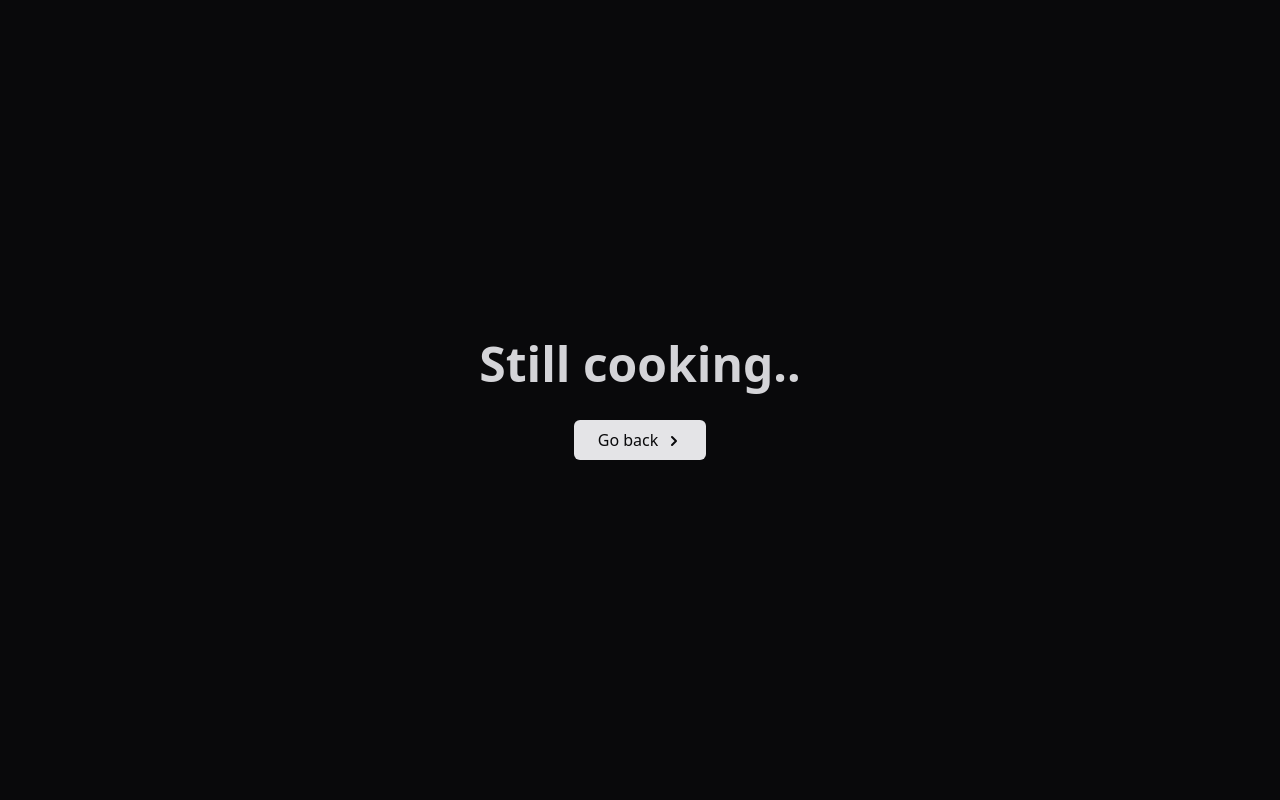
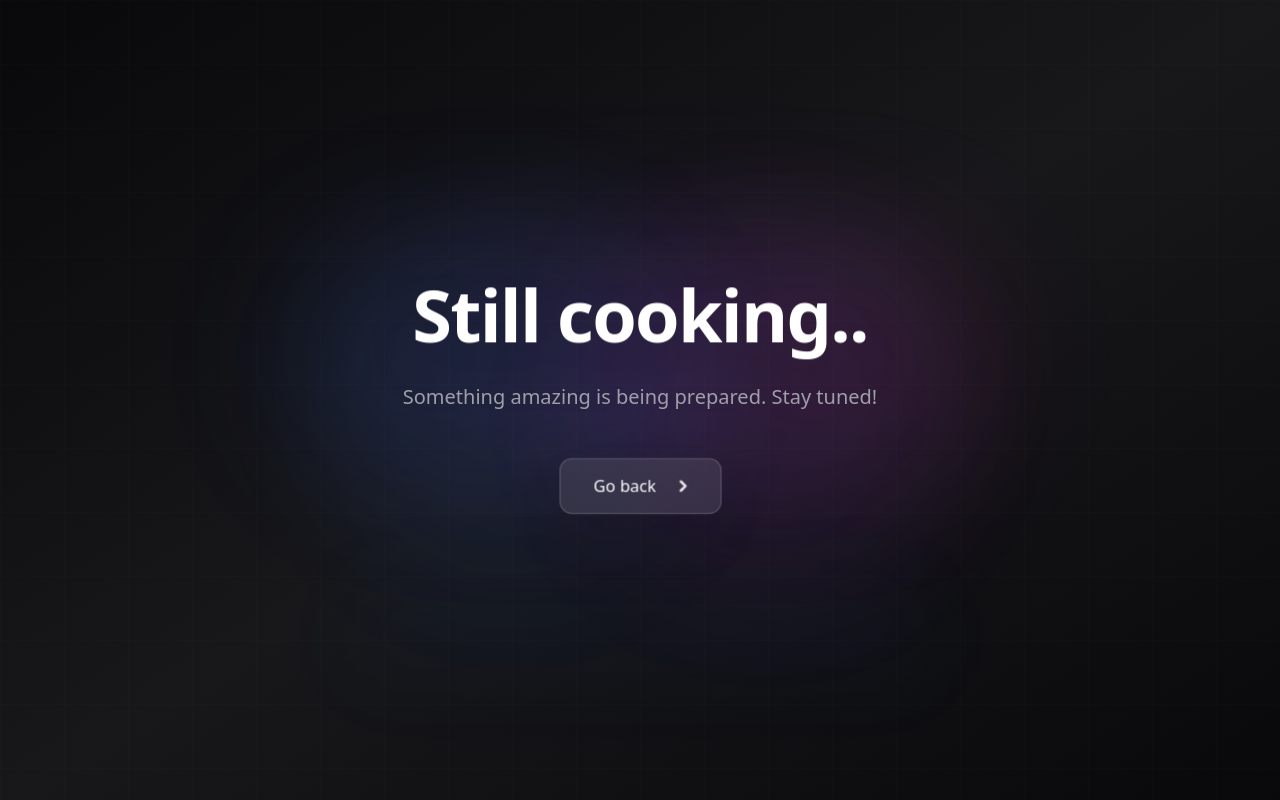
Before and after one commit to mehedi-hasan1102/blog.mehedi-hasan.me, a Next.js app: page / in a window 1280 px wide. Built offline with nearby package versions, Linux system fonts and the light colour scheme.

Commit message:
fix : i add data

```diff
--- a/app/page.tsx
+++ b/app/page.tsx
@@ -1,19 +1,164 @@
+"use client";
+
+import { useEffect, useRef } from "react";
+import { gsap } from "gsap";
+
 export default function Home() {
+  const titleRef = useRef<HTMLHeadingElement>(null);
+  const buttonRef = useRef<HTMLAnchorElement>(null);
+  const arrowRef = useRef<SVGSVGElement>(null);
+  const containerRef = useRef<HTMLDivElement>(null);
+  const glowRef = useRef<HTMLDivElement>(null);
+
+  useEffect(() => {
+    const ctx = gsap.context(() => {
+      // Animate the title with a stagger effect on each letter
+      const letters = titleRef.current?.querySelectorAll(".letter");
+
+      gsap.from(letters, {
+        opacity: 0,
+        y: 50,
+        rotationX: -90,
+        stagger: 0.05,
+        duration: 0.8,
+        ease: "back.out(1.7)",
+      });
+
+      // Continuous floating animation
+      gsap.to(titleRef.current, {
+        y: -10,
+        duration: 2,
+        repeat: -1,
+        yoyo: true,
+        ease: "power1.inOut",
+      });
+
+      // Animate the button
+      gsap.fromTo(buttonRef.current,
+        { opacity: 1, scale: 1 },
+        { opacity: 1, scale: 1, duration: 0.6, delay: 0.8, ease: "back.out(1.7)" }
+      );
+
+      // Button pulse animation
+      gsap.to(buttonRef.current, {
+        scale: 1.05,
+        duration: 1.5,
+        repeat: -1,
+        yoyo: true,
+        ease: "power1.inOut",
+      });
+
+      // Arrow bounce animation
+      gsap.to(arrowRef.current, {
+        x: 5,
+        duration: 0.8,
+        repeat: -1,
+        yoyo: true,
+        ease: "power1.inOut",
+      });
+
+      // Glow pulse animation
+      gsap.to(glowRef.current, {
+        scale: 1.2,
+        opacity: 0.5,
+        duration: 2,
+        repeat: -1,
+        yoyo: true,
+        ease: "power1.inOut",
+      });
+
+      // Container fade in
+      gsap.from(containerRef.current, {
+        opacity: 0,
+        duration: 0.5,
+        ease: "power2.out",
+      });
+    });
+
+    return () => ctx.revert();
+  }, []);
+
+  const handleButtonHover = () => {
+    gsap.to(buttonRef.current, {
+      scale: 1.1,
+      duration: 0.3,
+      ease: "power2.out",
+    });
+  };
+
+  const handleButtonLeave = () => {
+    gsap.to(buttonRef.current, {
+      scale: 1.05,
+      duration: 0.3,
+      ease: "power2.out",
+    });
+  };
+
+  const text = "Still cooking..";
+
   return (
-    <div className="flex min-h-screen items-center justify-center bg-zinc-950">
-      <div className="flex flex-col items-center gap-8">
-        <h1 className="text-5xl font-bold text-zinc-300">
-          Still cooking..
-        </h1>
-        <a href="https://www.mehedi-hasan.me/" className="px-6 py-2 bg-zinc-200 text-zinc-950 rounded-md hover:bg-zinc-300 transition-colors flex items-center gap-2">
-          Go back
+    <div className="relative flex min-h-screen items-center justify-center bg-gradient-to-br from-zinc-950 via-zinc-900 to-zinc-950 overflow-hidden">
+      {/* Animated background gradient orbs */}
+      <div className="absolute inset-0 overflow-hidden">
+        <div className="absolute top-1/4 left-1/4 w-64 h-64 sm:w-80 sm:h-80 lg:w-96 lg:h-96 bg-blue-500/10 rounded-full blur-3xl animate-pulse" />
+        <div className="absolute bottom-1/4 right-1/4 w-64 h-64 sm:w-80 sm:h-80 lg:w-96 lg:h-96 bg-purple-500/10 rounded-full blur-3xl animate-pulse" style={{ animationDelay: '1s' }} />
+      </div>
+
+      {/* Grid pattern overlay */}
+      <div className="absolute inset-0 bg-[linear-gradient(to_right,#ffffff03_1px,transparent_1px),linear-gradient(to_bottom,#ffffff03_1px,transparent_1px)] bg-[size:2rem_2rem] sm:bg-[size:3rem_3rem] lg:bg-[size:4rem_4rem]" />
+
+      {/* Main content */}
+      <div ref={containerRef} className="relative z-10 flex flex-col items-center gap-6 sm:gap-8 lg:gap-12 px-4 sm:px-6 lg:px-8 py-8">
+        {/* Glow effect behind title */}
+        <div
+          ref={glowRef}
+          className="absolute top-0 left-1/2 -translate-x-1/2 w-[300px] h-[100px] sm:w-[450px] sm:h-[150px] lg:w-[600px] lg:h-[200px] bg-gradient-to-r from-blue-500/20 via-purple-500/20 to-pink-500/20 blur-3xl rounded-full -z-10"
+        />
+
+        {/* Title */}
+        <div className="relative z-20">
+          <h1
+            ref={titleRef}
+            className="text-4xl sm:text-5xl md:text-6xl lg:text-7xl font-bold text-white flex tracking-tight drop-shadow-2xl"
+            style={{ perspective: "400px" }}
+          >
+            {text.split("").map((char, index) => (
+              <span
+                key={index}
+                className="letter inline-block"
+                style={{ transformOrigin: "bottom center" }}
+              >
+                {char === " " ? "\u00A0" : char}
+              </span>
+            ))}
+          </h1>
+        </div>
+
+        {/* Subtitle */}
+        <p className="text-zinc-400 text-base sm:text-lg md:text-xl text-center max-w-sm sm:max-w-md lg:max-w-lg -mt-2 sm:-mt-4 lg:-mt-6 relative z-20 px-4">
+          Something amazing is being prepared. Stay tuned!
+        </p>
+
+        {/* Button with glassmorphism */}
+        <a
+          ref={buttonRef}
+          href="https://www.mehedi-hasan.me/"
+          className="group relative z-20 px-6 py-3 sm:px-8 sm:py-3.5 bg-white/10 backdrop-blur-xl text-white rounded-lg sm:rounded-xl transition-all flex items-center gap-2 sm:gap-3 shadow-2xl border border-white/20 hover:border-white/30 overflow-hidden text-sm sm:text-base"
+          onMouseEnter={handleButtonHover}
+          onMouseLeave={handleButtonLeave}
+        >
+          {/* Button shine effect */}
+          <div className="absolute inset-0 bg-gradient-to-r from-transparent via-white/10 to-transparent translate-x-[-200%] group-hover:translate-x-[200%] transition-transform duration-700" />
+
+          <span className="relative z-10 font-medium">Go back</span>
           <svg
-            width="16"
-            height="16"
+            ref={arrowRef}
+            width="18"
+            height="18"
             viewBox="0 0 16 16"
             fill="none"
             xmlns="http://www.w3.org/2000/svg"
-            className="mt-0.5"
+            className="relative z-10 w-4 h-4 sm:w-[18px] sm:h-[18px]"
           >
             <path
               d="M6 12L10 8L6 4"
@@ -24,6 +169,9 @@
             />
           </svg>
         </a>
+
+        {/* Decorative elements */}
+        <div className="absolute -bottom-32 left-1/2 -translate-x-1/2 w-full max-w-xl sm:max-w-2xl h-32 bg-gradient-to-t from-blue-500/5 to-transparent blur-2xl" />
       </div>
     </div>
   );
--- a/package.json
+++ b/package.json
@@ -9,6 +9,7 @@
     "lint": "eslint"
   },
   "dependencies": {
+    "gsap": "^3.14.2",
     "next": "16.1.6",
     "react": "19.2.3",
     "react-dom": "19.2.3"
```
Also changed, not shown: 1 other file (tests, documents, lock files or other folders).
